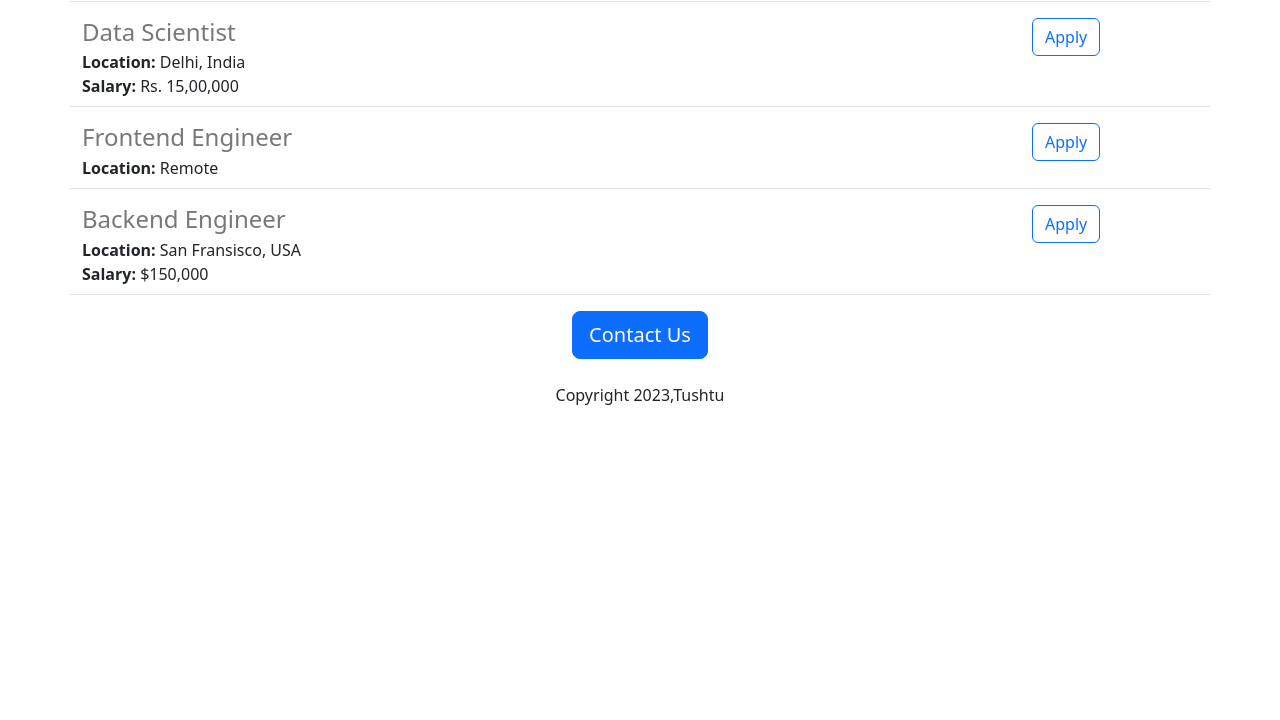
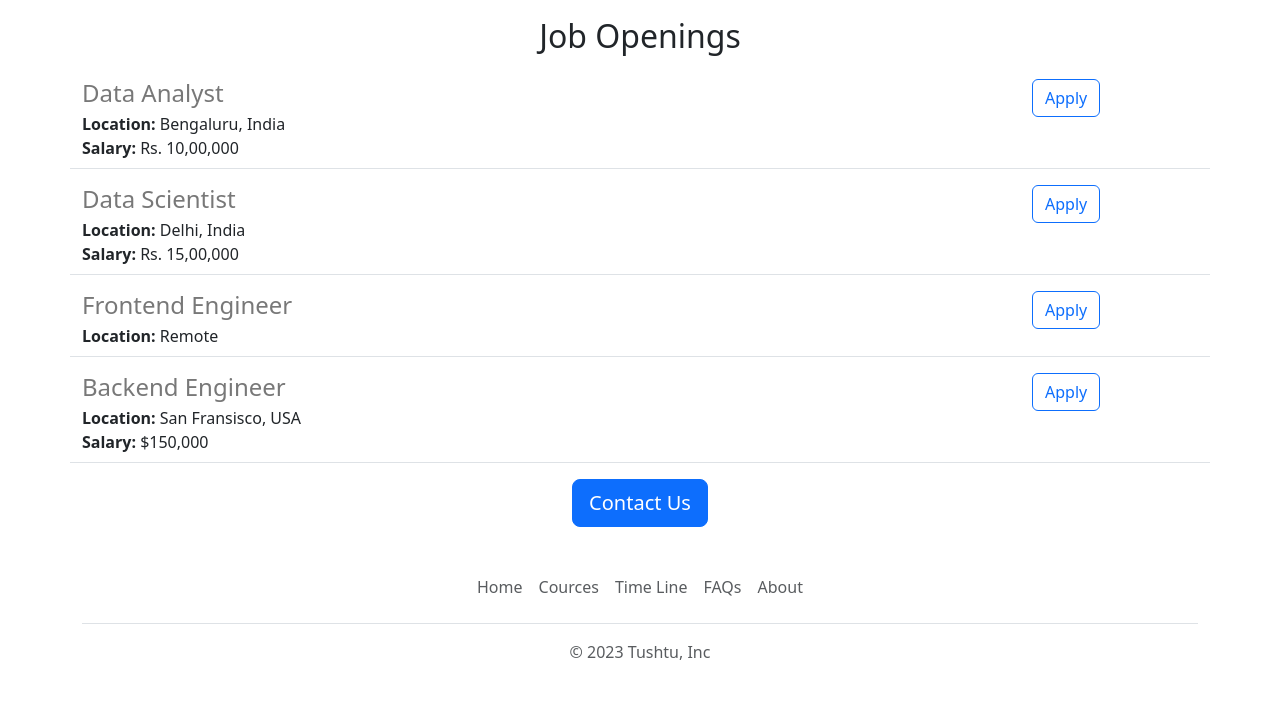
Before and after one commit to Sabitabrata2014/Tushtu-Careers-Website-v2, a Flask app: page / in a window 1280 px wide. Shown: the part 857-1577 px from the top of the page. Before the commit the page ends 1262 px from the top, so only its background shows below. Run offline with Flask 2, Linux system fonts and the light colour scheme.

Commit message:
Functional and Aesthetic Improvements done.

```diff
--- /dev/null
+++ b/templates/footer.html
@@ -0,0 +1,12 @@
+<div class="container">
+  <footer class="py-3 my-4">
+    <ul class="nav justify-content-center border-bottom pb-3 mb-3">
+      <li class="nav-item"><a href="https://swayam.gov.in/" target="_blank" class="nav-link px-2 text-muted">Home</a></li>
+      <li class="nav-item"><a href="https://onlinecourses.nptel.ac.in/" target="_blank" class="nav-link px-2 text-muted">Cources</a></li>
+      <li class="nav-item"><a href="https://docs.google.com/spreadsheets/d/e/2PACX-1vRVtg0J0sPqY3lieAB3Czc_q4_E380gwCksAnm3nWjQiez1pHfKolRQDj9D3h7lOyWzNXs5-6NWR_uy/pubhtml" target="_blank" class="nav-link px-2 text-muted">Time Line</a></li>
+      <li class="nav-item"><a href="https://swayam.gov.in/explorer" target="_blank" class="nav-link px-2 text-muted">FAQs</a></li>
+      <li class="nav-item"><a href="https://swayam.gov.in/about" target="_blank" class="nav-link px-2 text-muted">About</a></li>
+    </ul>
+    <p class="text-center text-muted">&copy; 2023 Tushtu, Inc</p>
+  </footer>
+</div>
--- a/templates/home.html
+++ b/templates/home.html
@@ -10,15 +10,23 @@
     width: 100%;
     height: 360px;
     object-fit: cover;
+    margin-bottom: 16px;
   }
 </style>
 </head>
 <body>
+{% include 'nav.html'%}
+<img class="img-fluid" id="banner" src="https://tushtu-careers-website.sabitabratabha2.repl.co/static/banner.jpg" >
 <div class="container">
 <h1 class="text-center mt-2 mb-4">{{company_name}} Careers</h1>
-<img class="img-fluid" id="banner" src="https://tushtu-careers-website.sabitabratabha2.repl.co/static/banner.jpg" >
-<h2 class="text-center mt-2 mb-4">About Tushtu</h2>
-<p class="lead">Lorem ipsum dolor sit amet, consectetur adipiscing elit, sed do eiusmod tempor incididunt ut labore et dolore magna aliqua. Enim ut sem viverra aliquet. Leo integer malesuada nunc vel risus commodo viverra. Sed cras ornare arcu dui vivamus arcu felis bibendum ut. Lorem ipsum dolor sit amet. Porttitor lacus luctus accumsan tortor posuere ac ut consequat semper. Justo laoreet sit amet cursus sit amet dictum sit. Nisi scelerisque eu ultrices vitae. Urna nec tincidunt praesent semper feugiat nibh sed pulvinar. Scelerisque mauris pellentesque pulvinar pellentesque habitant morbi tristique senectus.</p>
+<div class="row" style="margin-bottom:16px;">
+<div class="col-md-6">
+<p class="lead" style="text-align: justify; text-justify: inter-word;">Lorem ipsum dolor sit amet, consectetur adipiscing elit, sed do eiusmod tempor incididunt ut labore et dolore magna aliqua. Enim ut sem viverra aliquet. Leo integer malesuada nunc vel risus commodo viverra. Sed cras ornare arcu dui vivamus arcu felis bibendum ut. Lorem ipsum dolor sit amet. Porttitor lacus luctus accumsan tortor posuere ac ut consequat semper. Justo laoreet sit amet cursus sit amet dictum sit. Nisi scelerisque eu ultrices vitae. Urna nec tincidunt praesent semper feugiat nibh sed pulvinar. Scelerisque mauris pellentesque pulvinar pellentesque habitant morbi tristique senectus.</p>
+</div>
+<div class="col-md-6 d-none d-md-block">
+<img class="img-fluid" src="/static/people.jpg" style="height:320px;border-radius:4px;" >
+</div>
+</div>
 <h2 class="text-center mt-2 mb-4">Job Openings</h2>
 <div>
 {%for job in jobs%}
@@ -26,9 +34,9 @@
 {%endfor%}
 </div>
 <div class="text-center">
-<button class="btn btn-primary btn-lg">Contact Us</button>
-<p class="mt-4">Copyright 2023,Tushtu </p>
+<a href="mailto:sabitabrata2014@gmail.com?subject=Questions%20about%20Job%20Openings&body=My%20Name%3A%20%3Cyour%20name%20here%3E%0D%0AMy%20Question%3A%20%3Center%20question%20here%3E" class="btn btn-primary btn-lg">Contact Us</a>
 </div>
 </div>
+{% include 'footer.html'%}
 </body>
 </html>
--- a/templates/jobitem.html
+++ b/templates/jobitem.html
@@ -13,7 +13,7 @@
   {% endif %}
   </div>
   <div class="col-2">
-  <button type="button" class="btn btn-outline-primary">Apply
-  </button>
+  <a href="mailto:sabitabrata2014@gmail.com?subject=Application%20for%20{{job['title']}}&body=My%20Name%3A%20%3Cyour%20name%20here%3E%0D%0AMy%20Resume%20Link%3A%20%3Cresume%20link%3E%0D%0AMy%20LinkedIn%20Link%3A%20%3CLinkedIn%20link%3E%20l" type="button" class="btn btn-outline-primary">Apply
+  </a>
   </div>
 </div>
--- /dev/null
+++ b/templates/nav.html
@@ -0,0 +1,9 @@
+<nav class="navbar shadow-sm bg-body-tertiary fixed-top">
+  <div class="container-fluid">
+    <a class="navbar-brand" href="#">
+      <img src="/static/logo.svg" alt="Logo" width="30" height="24" class="d-inline-block align-text-top">
+      Tushtu
+    </a>
+  </div>
+</nav>
+<div style="height:56px;"></div>
```
Also changed, not shown: static/logo.svg (added), 1 other file.
